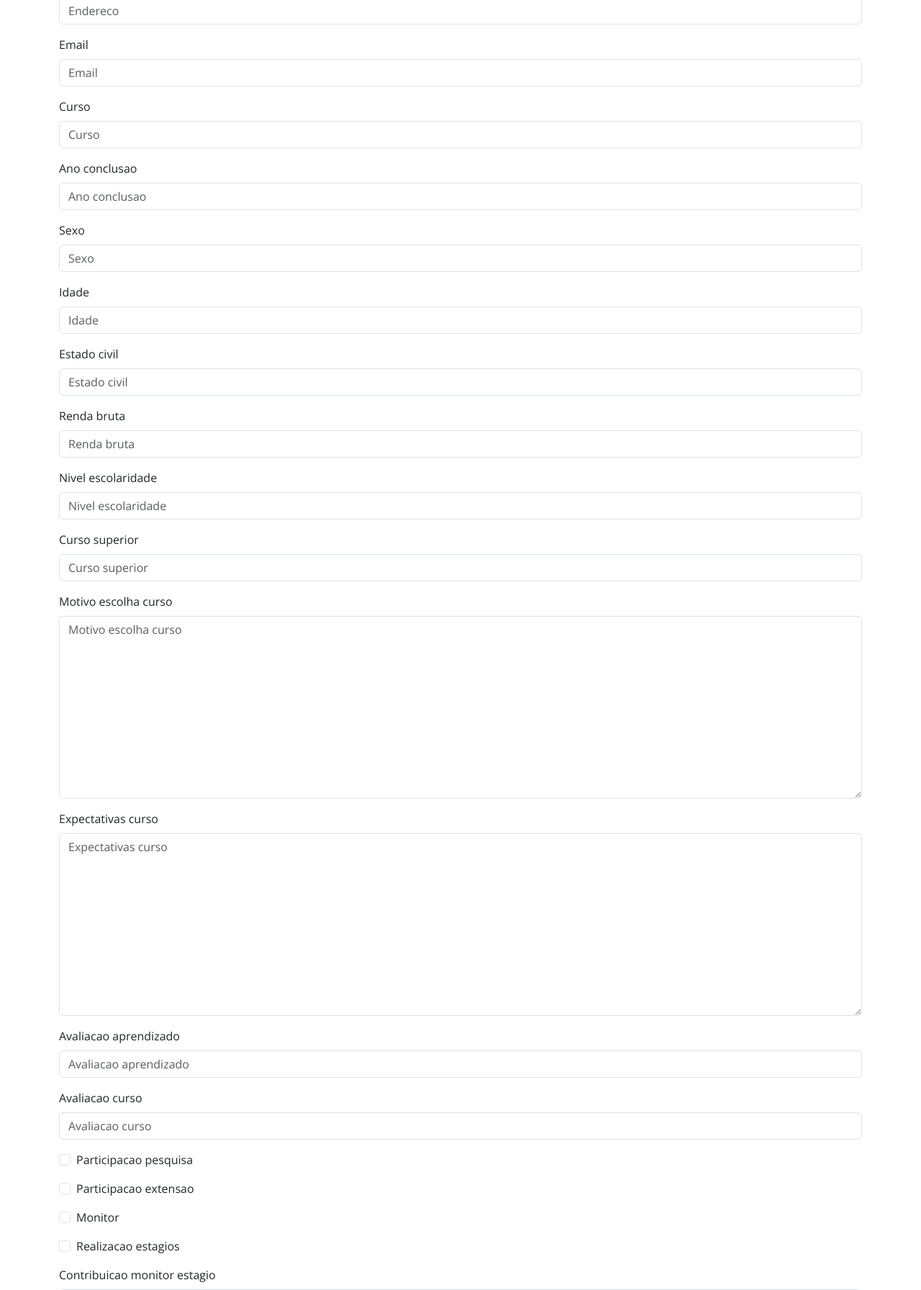
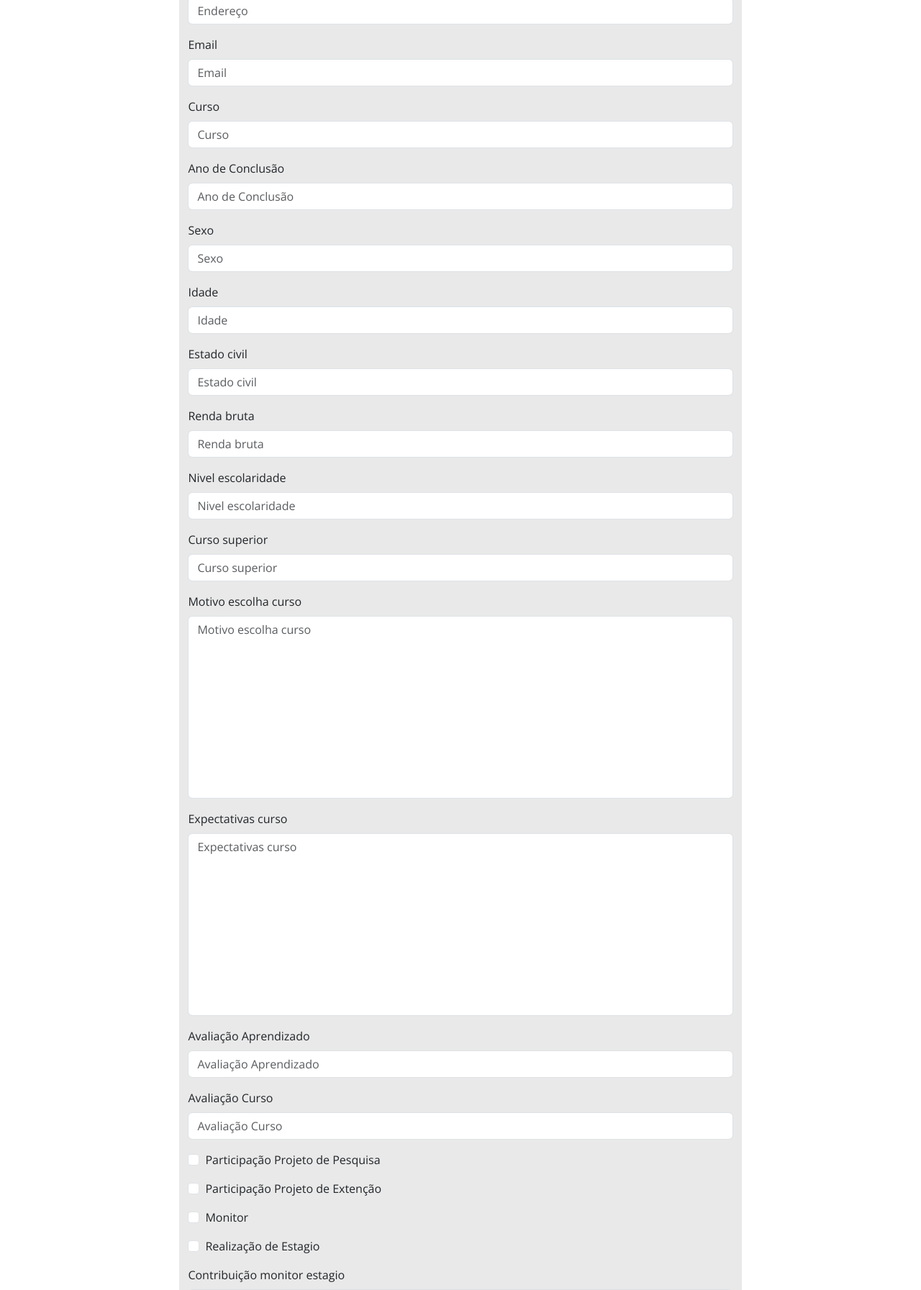
Before and after one commit to viniciostec22/Portal_do_Egresso, a Django app: page /pesquisa_egresso/enviar_pesquisa/ in a window 1280 px wide. Shown: the part 360-2153 px from the top of the page at 72% size. Run offline with Django 4.2, Linux system fonts and the light colour scheme; some libraries are stand-ins or nearby versions.

Commit message:
stylisação form

```diff
--- a/pesquisa_egresso/models.py
+++ b/pesquisa_egresso/models.py
@@ -1,13 +1,15 @@
 from django.db import models
+
+from Home.models import Endereco
 
 class Pesquisa(models.Model):
     nome_completo = models.CharField(max_length=100)
     telefone = models.CharField(max_length=20)
-    endereco = models.CharField(max_length=200)
+    endereco = models.CharField(max_length=200, verbose_name='Endereço')
     email = models.EmailField()
 
     curso = models.CharField(max_length=100)
-    ano_conclusao = models.PositiveIntegerField()
+    ano_conclusao = models.PositiveIntegerField(verbose_name='Ano de Conclusão')
     sexo = models.CharField(max_length=10)
     idade = models.PositiveIntegerField()
     estado_civil = models.CharField(max_length=20)
@@ -17,29 +19,29 @@ class Pesquisa(models.Model):
 
     motivo_escolha_curso = models.TextField()
     expectativas_curso = models.TextField()
-    avaliacao_aprendizado = models.PositiveIntegerField()
-    avaliacao_curso = models.PositiveIntegerField()
-    participacao_pesquisa = models.BooleanField()
-    participacao_extensao = models.BooleanField()
+    avaliacao_aprendizado = models.PositiveIntegerField(verbose_name='Avaliação Aprendizado')
+    avaliacao_curso = models.PositiveIntegerField(verbose_name='Avaliação Curso')
+    participacao_pesquisa = models.BooleanField( verbose_name='Participação Projeto de Pesquisa')
+    participacao_extensao = models.BooleanField(verbose_name='Participação Projeto de Extenção')
     monitor = models.BooleanField()
-    realizacao_estagios = models.BooleanField()
-    contribuicao_monitor_estagio = models.TextField()
+    realizacao_estagios = models.BooleanField(verbose_name='Realização de Estagio')
+    contribuicao_monitor_estagio = models.TextField(verbose_name='Contribuição monitor estagio')
 
     experiencia_trabalho = models.TextField()
-    trabalho_area_formacao = models.CharField(max_length=100)
+    trabalho_area_formacao = models.CharField(max_length=100,verbose_name='Trabalho Aréa Formação')
     situacao_atual = models.CharField(max_length=50)
     meio_conseguir_trabalho = models.TextField()
     tipo_vinculo = models.CharField(max_length=50)
 
-    instituicao = models.CharField(max_length=100)
+    instituicao = models.CharField(max_length=100, verbose_name='Instituição')
     nome_curso = models.CharField(max_length=100)
 
     contribuicoes_if = models.TextField()
     dificuldades_curso = models.TextField()
-    experiencias_if = models.TextField()
+    experiencias_if = models.TextField(verbose_name='Experiencias IF')
 
-    sugestoes_relacao = models.TextField()
-    sugestoes_homepage = models.TextField()
+    sugestoes_relacao = models.TextField(verbose_name='Sugestões relação')
+    sugestoes_homepage = models.TextField(verbose_name='Sugestões homepage')
 
     def __str__(self):
         return self.nome_completo
--- a/pesquisa_egresso/templates/form_pesquisa.html
+++ b/pesquisa_egresso/templates/form_pesquisa.html
@@ -3,22 +3,8 @@
 {% load static %}
 
 {% block head %}
-<link rel="stylesheet" href="{% static '/objetivos/css/style-objetivos.css' %}">
+<link rel="stylesheet" href="{% static '/pesquisa_egresso/css/pesquisa_egresso.css' %}">
 
-<style>
-    .container {
-        margin-top: 30px;
-        margin-bottom: 20px;
-    }
-
-    .row {
-        display: block;
-    }
-
-    .col-md-3 .col-form-label {
-        display: none;
-    }
-</style>
 {% endblock head %}
 {% block title %}Pesquisa Egressos{% endblock title %}
 {% block content %}
@@ -30,15 +16,17 @@
             </div>
         {% endfor %}
     {% endif %}
+<div class="container-fluid">
+ <div class="container form-container">
     <form method="POST" action="{% url 'enviar_pesquisa' %}">
         {% csrf_token %}
-
-    <!-- Aqui você pode adicionar os campos do formulário individualmente ou usar loops para renderizá-los -->
         <div class="container">
           {% bootstrap_form form layout='horizontal' %}
-
         </div>
-
+       <div class="d-flex justify-content-center">
         <button type="submit" class="btn btn-primary">Enviar</button>
+       </div>
       </form>
+ </div>
+</div>
 {% endblock content %}
--- /dev/null
+++ b/templates/static/pesquisa_egresso/css/pesquisa_egresso.css
@@ -0,0 +1,37 @@
+@import url(../../general/css/root.css);
+
+.form-container {
+    margin-top: 30px;
+    margin-bottom: 20px;
+    display: flex;
+    flex-direction: column;
+    align-items: center;
+}
+.form-container form{
+    background-color: var(--background-color);
+    width: 70%;
+    border-radius: 15px;
+
+}
+textarea {
+    resize: none;
+  }
+
+.form-container form .row{
+    display: flex;
+    margin-top: 30px;
+    margin-bottom: 30px;
+    margin-left: 20px;
+    margin-right: 20px;
+}
+.btn-primary{
+    margin-bottom: 20px;
+    background-color: var(--main-color);
+    border: solid 2px var(--main-color);
+}
+.btn-primary:hover{
+    background-color: var(--differential-color);
+    border: solid 2px var(--differential-color);
+    color: #fff;
+    transition: 0.5s;
+}
```
Lines whose indentation alone changed are shown as unchanged.
